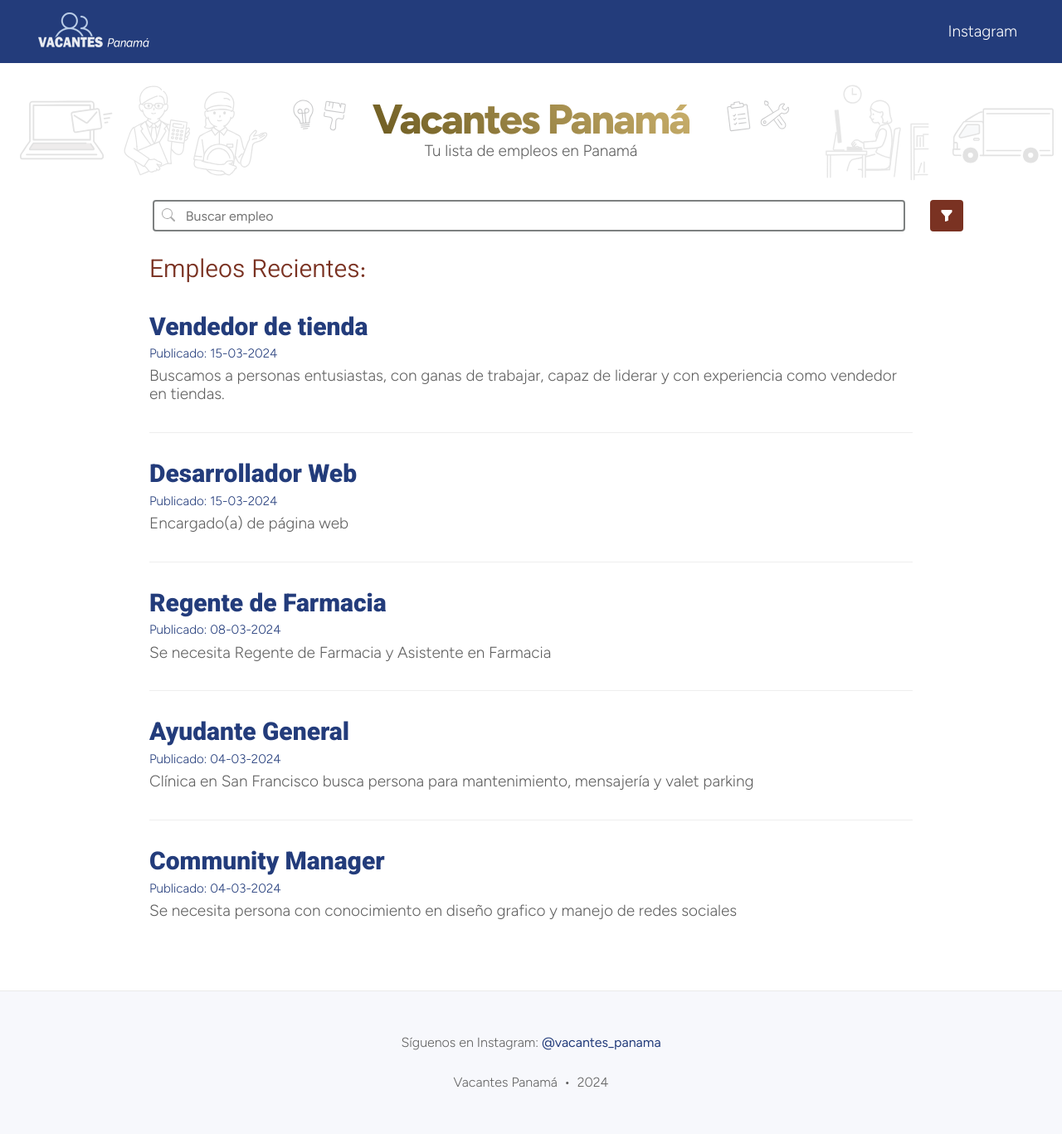
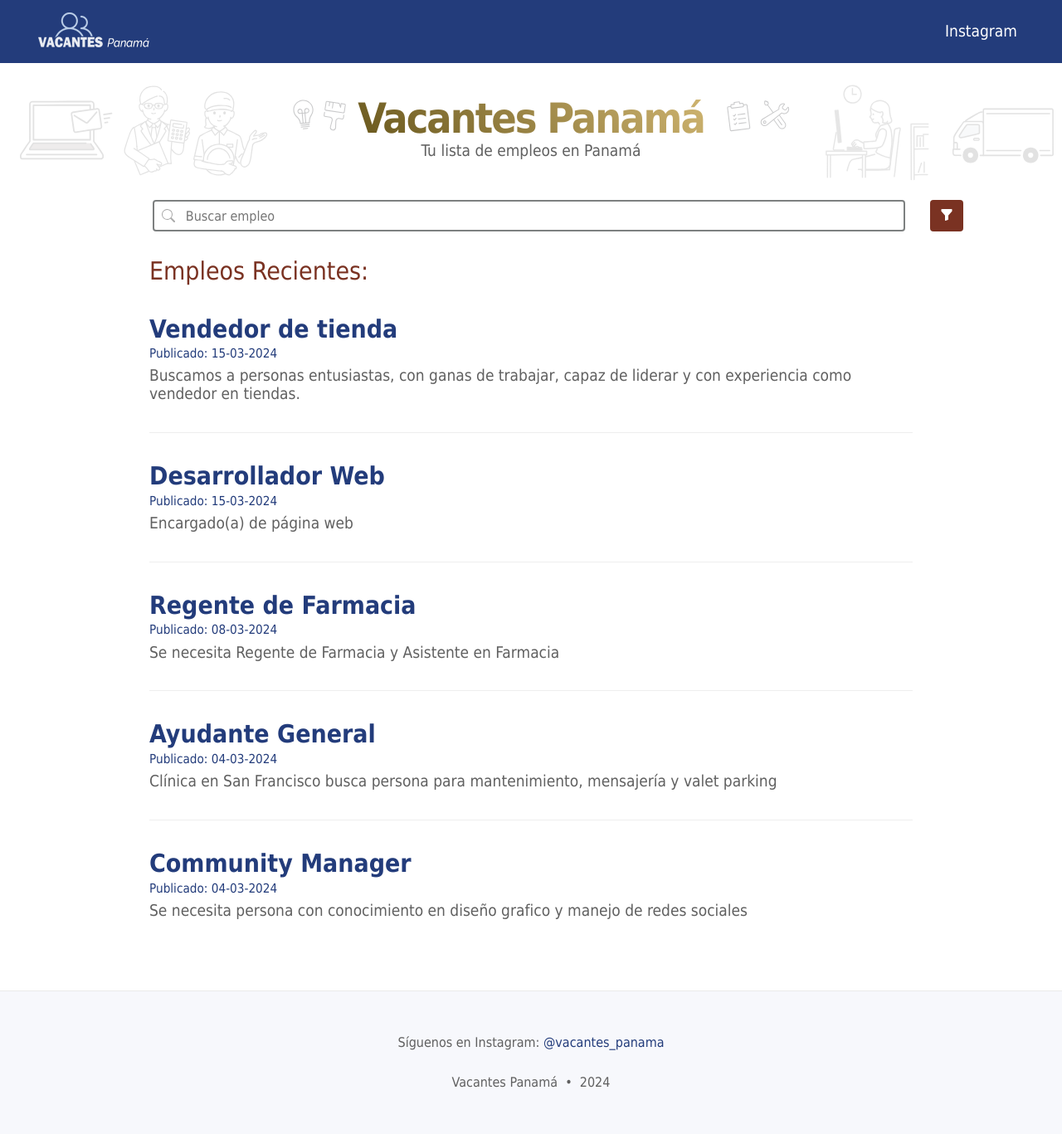
Before and after one commit to miempleo/vacantes.netlify.app, a Jekyll site: the page built from index.html, in a window 1280 px wide. Shown: the whole page at 83% size. Built offline with Jekyll 4.4.1, drawn with Linux system fonts in a browser that asks for light colours; the list of posts is cut into pages by our own code.

Commit message:
removing google fonts

```diff
--- a/assets/css/beautifuljekyll.css
+++ b/assets/css/beautifuljekyll.css
@@ -9,7 +9,9 @@ html {
 }
 
 body {
-  font-family: "Figtree", sans-serif;
+  /*font-family: "Figtree", sans-serif;*/
+  font-family: Tahoma, Verdana, sans-serif;
+
   font-optical-sizing: auto;
   font-weight: 100;
   font-style: normal;
@@ -30,7 +32,8 @@ p {
   margin: 1.875rem 0;
 }
 h1,h2,h3,h4,h5,h6 {
-  font-family: "Vazirmatn", sans-serif;
+  /*font-family: "Vazirmatn", sans-serif;*/
+  font-family: Tahoma, Verdana, sans-serif;
   font-optical-sizing: auto;
   font-weight: 800;
   line-height: 1.1;
@@ -146,7 +149,8 @@ color: #aaa;
 
 .home-cover-brand{
 
-  font-family: "Figtree", sans-serif;
+  /*font-family: "Figtree", sans-serif;*/
+  font-family: Tahoma, Verdana, sans-serif;
   font-optical-sizing: auto;
   font-weight: 800;
   font-style: normal;
@@ -195,7 +199,8 @@ footer .list-inline {
   margin-bottom: 1.875rem;
 }
 footer .copyright {
-  font-family: "Figtree", sans-serif;
+  /*font-family: "Figtree", sans-serif;*/
+  font-family: Tahoma, Verdana, sans-serif;
   font-optical-sizing: auto;
   text-align: center;
   margin-bottom: 0;
@@ -251,7 +256,8 @@ footer .footer-custom-content {
 
 .post-preview a {
   text-decoration: none;
-  font-family: "Figtree", sans-serif;
+  /*font-family: "Figtree", sans-serif;*/
+  font-family: Tahoma, Verdana, sans-serif;
   font-optical-sizing: auto;
   color: {{ site.text-col | default: "#000" }};
 }
@@ -278,7 +284,8 @@ footer .footer-custom-content {
   font-size: 1.125rem;
   font-style: italic;
   margin: 0 0 0.625rem;
-  font-family: "Figtree", sans-serif;
+  /*font-family: "Figtree", sans-serif;*/
+  font-family: Tahoma, Verdana, sans-serif;
   font-optical-sizing: auto;
 }
 .post-heading .post-meta {
@@ -298,7 +305,8 @@ footer .footer-custom-content {
 }
 
 .title-heading h1, .title-guide{
-  font-family: "Vazirmatn", sans-serif;
+  /*font-family: "Vazirmatn", sans-serif;*/
+  font-family: Tahoma, Verdana, sans-serif;
   font-optical-sizing: auto;
   color: #7A3222;
   font-size: 1.875rem;
```
